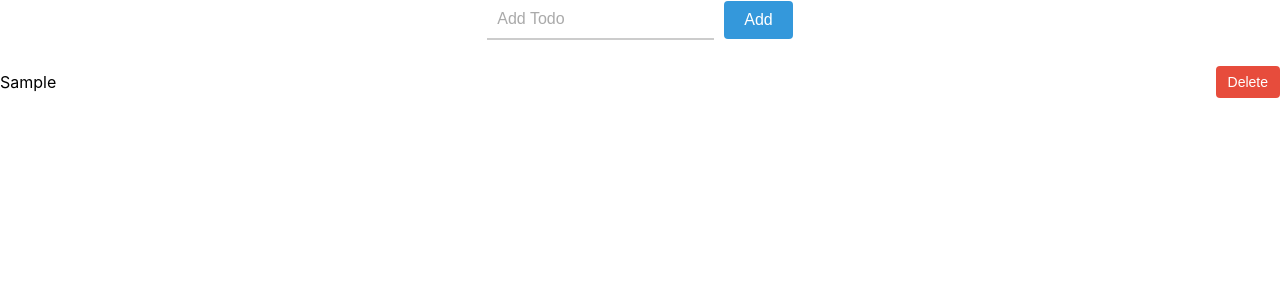
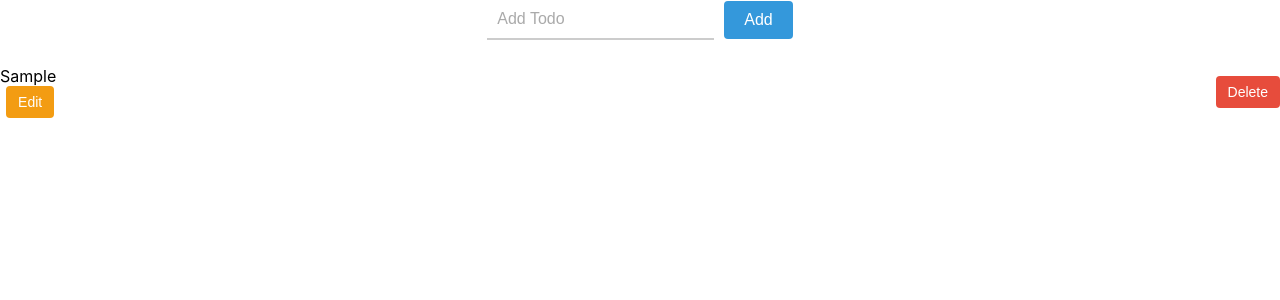
Before and after one commit to athuljain/React_Redux_ToDoApp, a React (Create React App) app: page / in a window 1280 px wide. Both pictures are taken after typing "Sample" into the empty fields and a click on the button "Add". Shown: the top 300 px of the page. Built offline with nearby package versions, Linux system fonts and the light colour scheme.

Commit message:
Added css

```diff
--- a/src/TodoList.css
+++ b/src/TodoList.css
@@ -52,6 +52,7 @@
   .todo-li {
     display: flex;
     align-items: center;
+    justify-content: space-between;
     margin-bottom: 8px;
   }
 
@@ -63,18 +64,56 @@
     background-color: #f5f5f5;
   }
 
+  .todo-li .input-edit {
+    flex: 1;
+    padding: 8px;
+    font-size: 14px;
+    border: none;
+    border-bottom: 1px solid #ccc;
+    outline: none;
+    transition: border-color 0.3s ease;
+  }
+
+  .todo-li .input-edit::placeholder {
+    color: #aaa;
+  }
+
+  .todo-li .todo-edit-btn,
+  .todo-li .todo-save-btn,
   .todo-li .todo-delete-btn {
-    margin-left: auto;
     padding: 8px 12px;
     font-size: 14px;
-    background-color: #e74c3c;
-    color: #fff;
     border: none;
     border-radius: 4px;
     cursor: pointer;
     transition: background-color 0.3s ease;
   }
 
+  .todo-li .todo-edit-btn {
+    background-color: #f39c12;
+    color: #fff;
+    margin-left: 4px;
+  }
+
+  .todo-li .todo-edit-btn:hover {
+    background-color: #d68910;
+  }
+
+  .todo-li .todo-save-btn {
+    background-color: #2ecc71;
+    color: #fff;
+    margin-left: 4px;
+  }
+
+  .todo-li .todo-save-btn:hover {
+    background-color: #29b765;
+  }
+
+  .todo-li .todo-delete-btn {
+    background-color: #e74c3c;
+    color: #fff;
+  }
+
   .todo-li .todo-delete-btn:hover {
     background-color: #c0392b;
   }
--- a/src/TodoList.jsx
+++ b/src/TodoList.jsx
@@ -1,25 +1,37 @@
 import { useDispatch, useSelector } from "react-redux";
 import { useState } from "react";
-import { addTodo, deleteTodo } from "./todoListSlice";
-import "./TodoList.css"
+import { addTodo, deleteTodo, editTodo } from "./todoListSlice";
+import "./TodoList.css";
 
 const TodoList = () => {
   const [newTodo, setNewTodo] = useState("");
+  const [editingText, setEditingText] = useState("");
+  const [editingTodoId, setEditingTodoId] = useState(null);
   const todos = useSelector((state) => state.todoList);
   const dispatch = useDispatch();
 
   const handleAddTodo = () => {
+    if (newTodo.trim() !== "") {
       dispatch(addTodo({ id: Date.now(), text: newTodo }));
       setNewTodo("");
+    }
   };
 
   const handleDeleteTodo = (id) => {
     dispatch(deleteTodo(id));
   };
 
+  const handleEditTodo = (id, newText) => {
+    dispatch(editTodo({ id, text: newText }));
+    setEditingText("");
+    setEditingTodoId(null);
+  };
+  console.log("kvm", setEditingText);
+  console.log(setEditingTodoId);
+
   return (
     <div className="todo-inputcontainer">
-        <div className="todo-input-feild" >
+      <div className="todo-input-feild">
         <input
           className="todo-input"
           type="text"
@@ -27,19 +39,60 @@ const TodoList = () => {
           value={newTodo}
           onChange={(e) => setNewTodo(e.target.value)}
         />
-      <button className="add-btn" onClick={handleAddTodo}>Add</button> {}
+        <button className="add-btn" onClick={handleAddTodo}>
+          Add
+        </button>
       </div>
       <div className="todo-list">
         <ul className="todo-ul">
           {todos.map((todo) => (
             <li className="todo-li" key={todo.id}>
-            {todo.text}
-            <button className="todo-delete-btn" onClick={() => handleDeleteTodo(todo.id)}>Delete</button>
+              {editingTodoId === todo.id ? (
+                <div>
+                  <input className="input-edit"
+                    type="text"
+                    value={editingText}
+                    onChange={(e) => setEditingText(e.target.value)}
+                  />
+                  <button
+                    className="todo-save-btn"
+                    onClick={() => {
+                      handleEditTodo(todo.id, editingText);
+                    }}
+                  >
+                    Save
+                  </button>
+                </div>
+              ) : (
+                <div>
+                  {todo.id === editingTodoId ? (
+                    <div>{editingText}</div>
+                  ) : (
+                    <div>{todo.text}</div>
+                  )}
+                  <div>
+                  <button
+                    className="todo-edit-btn"
+                    onClick={() => {
+                      setEditingText(todo.text);
+                      setEditingTodoId(todo.id);
+                    }}
+                  >
+                    Edit
+                  </button>
+                  </div>
+                </div>
+              )}
+              <button
+                className="todo-delete-btn"
+                onClick={() => handleDeleteTodo(todo.id)}
+              >
+                Delete
+              </button>
             </li>
           ))}
         </ul>
       </div>
-
     </div>
   );
 };
--- a/src/todoListSlice.jsx
+++ b/src/todoListSlice.jsx
@@ -10,8 +10,15 @@ const todoListSlice = createSlice({
     deleteTodo: (state, action) => {
       return state.filter((todo) => todo.id !== action.payload);
     },
+    editTodo: (state, action) => {
+      const { id, text } = action.payload;
+      const todoIndex = state.findIndex((todo) => todo.id === id);
+      if (todoIndex !== -1) {
+        state[todoIndex].text = text;
+      }
+    },
   },
 });
 
-export const { addTodo, deleteTodo } = todoListSlice.actions;
+export const { addTodo, deleteTodo, editTodo } = todoListSlice.actions;
 export default todoListSlice.reducer;
```
Lines whose indentation alone changed are shown as unchanged.
